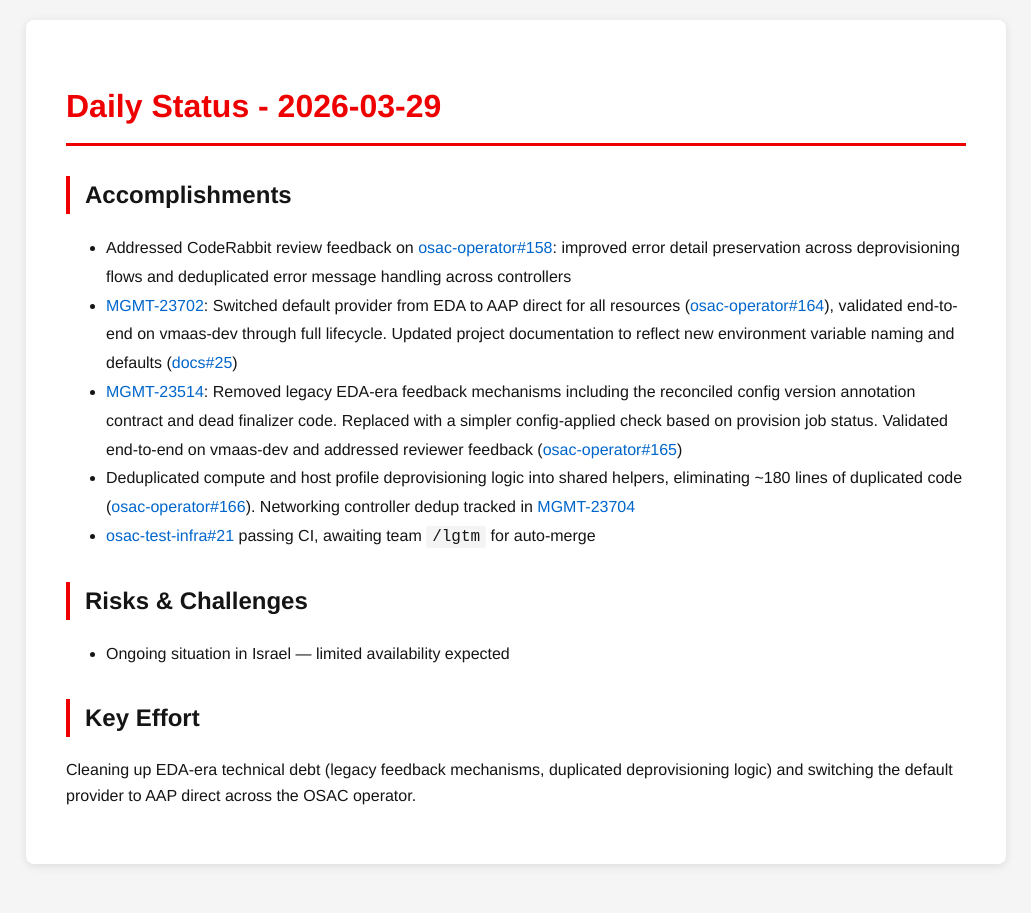
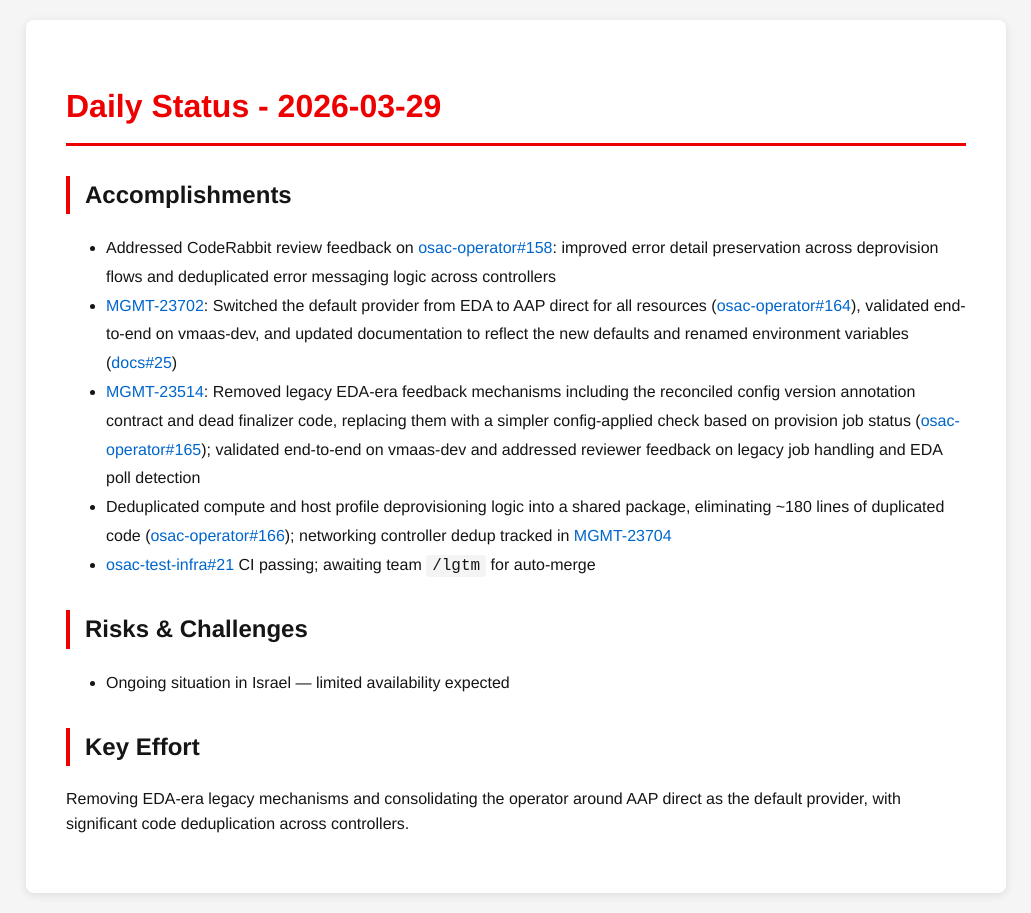
Before and after one commit to tzvatot/daily-status, a Jekyll site: the page built from 2026-03-29.md, in a window 1280 px wide. Shown: the whole page, without its empty margins (124-1155 px from the left). Built offline with Jekyll 4.4.1, drawn with Linux system fonts in a browser that asks for light colours.

Commit message:
Daily status update - 2026-03-29

```diff
--- a/2026-03-29.md
+++ b/2026-03-29.md
@@ -7,14 +7,14 @@
 # Daily Status - 2026-03-29
 
 ## Accomplishments
-- Addressed CodeRabbit review feedback on [osac-operator#158](https://github.com/osac-project/osac-operator/pull/158): improved error detail preservation across deprovisioning flows and deduplicated error message handling across controllers
-- [MGMT-23702](https://issues.redhat.com/browse/MGMT-23702): Switched default provider from EDA to AAP direct for all resources ([osac-operator#164](https://github.com/osac-project/osac-operator/pull/164)), validated end-to-end on vmaas-dev through full lifecycle. Updated project documentation to reflect new environment variable naming and defaults ([docs#25](https://github.com/osac-project/docs/pull/25))
-- [MGMT-23514](https://issues.redhat.com/browse/MGMT-23514): Removed legacy EDA-era feedback mechanisms including the reconciled config version annotation contract and dead finalizer code. Replaced with a simpler config-applied check based on provision job status. Validated end-to-end on vmaas-dev and addressed reviewer feedback ([osac-operator#165](https://github.com/osac-project/osac-operator/pull/165))
-- Deduplicated compute and host profile deprovisioning logic into shared helpers, eliminating ~180 lines of duplicated code ([osac-operator#166](https://github.com/osac-project/osac-operator/pull/166)). Networking controller dedup tracked in [MGMT-23704](https://issues.redhat.com/browse/MGMT-23704)
-- [osac-test-infra#21](https://github.com/osac-project/osac-test-infra/pull/21) passing CI, awaiting team `/lgtm` for auto-merge
+- Addressed CodeRabbit review feedback on [osac-operator#158](https://github.com/osac-project/osac-operator/pull/158): improved error detail preservation across deprovision flows and deduplicated error messaging logic across controllers
+- [MGMT-23702](https://issues.redhat.com/browse/MGMT-23702): Switched the default provider from EDA to AAP direct for all resources ([osac-operator#164](https://github.com/osac-project/osac-operator/pull/164)), validated end-to-end on vmaas-dev, and updated documentation to reflect the new defaults and renamed environment variables ([docs#25](https://github.com/osac-project/docs/pull/25))
+- [MGMT-23514](https://issues.redhat.com/browse/MGMT-23514): Removed legacy EDA-era feedback mechanisms including the reconciled config version annotation contract and dead finalizer code, replacing them with a simpler config-applied check based on provision job status ([osac-operator#165](https://github.com/osac-project/osac-operator/pull/165)); validated end-to-end on vmaas-dev and addressed reviewer feedback on legacy job handling and EDA poll detection
+- Deduplicated compute and host profile deprovisioning logic into a shared package, eliminating ~180 lines of duplicated code ([osac-operator#166](https://github.com/osac-project/osac-operator/pull/166)); networking controller dedup tracked in [MGMT-23704](https://issues.redhat.com/browse/MGMT-23704)
+- [osac-test-infra#21](https://github.com/osac-project/osac-test-infra/pull/21) CI passing; awaiting team `/lgtm` for auto-merge
 
 ## Risks & Challenges
 - Ongoing situation in Israel — limited availability expected
 
 ## Key Effort
-Cleaning up EDA-era technical debt (legacy feedback mechanisms, duplicated deprovisioning logic) and switching the default provider to AAP direct across the OSAC operator.
+Removing EDA-era legacy mechanisms and consolidating the operator around AAP direct as the default provider, with significant code deduplication across controllers.
```
